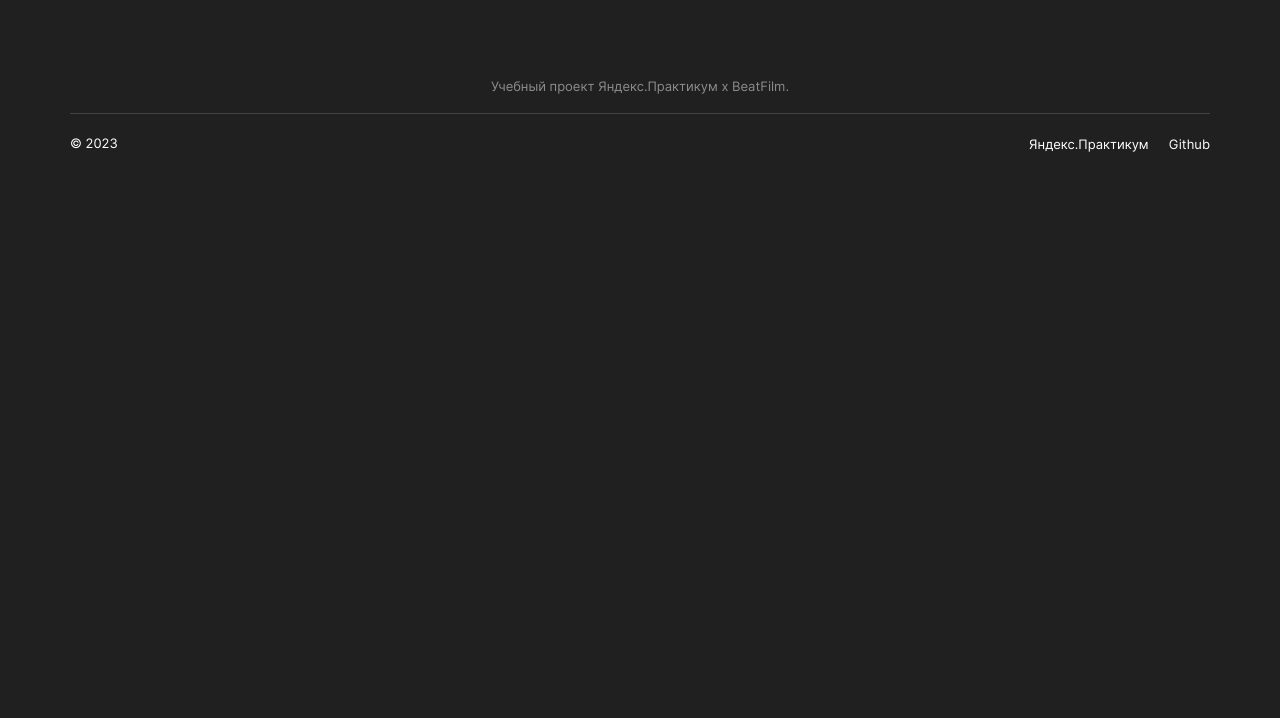
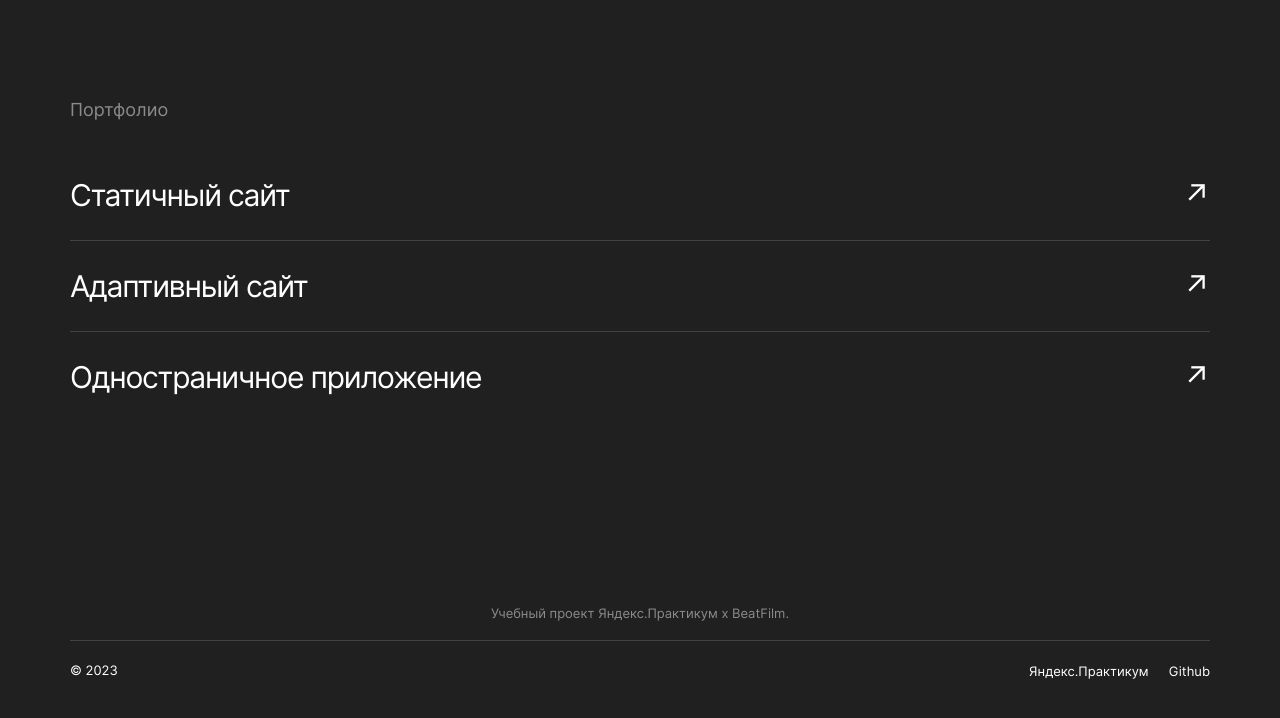
Before and after one commit to Evgeniy-Moskvin/movies-explorer-frontend, a React (Create React App) app: page / in a window 1280 px wide. Shown: the top 718 px of the page. Built offline with nearby package versions, Linux system fonts and the light colour scheme.

Commit message:
feat: сверстать компонент Portfolio

```diff
--- a/src/components/App/App.jsx
+++ b/src/components/App/App.jsx
@@ -1,11 +1,15 @@
 import './App.css';
 
+import Portfolio from '../Portfolio/Portfolio';
 import Footer from '../Footer/Footer';
 
 
 function App() {
   return (
-    <Footer/>
+    <>
+      <Portfolio/>
+      <Footer/>
+    </>
   )
 }
 
--- a/src/components/Footer/Footer.css
+++ b/src/components/Footer/Footer.css
@@ -10,7 +10,7 @@
   font-size: 13px;
   line-height: 1;
   text-align: center;
-  color: #8B8B8B;
+  color: #8b8b8b;
 }
 
 .footer__bottom {
--- a/src/components/Portfolio/Portfolio.css
+++ b/src/components/Portfolio/Portfolio.css
@@ -0,0 +1,57 @@
+.portfolio {
+  padding-top: 100px;
+  padding-bottom: 125px;
+}
+
+.portfolio__title {
+  margin: 0 0 50px 0;
+
+  font-weight: 400;
+  font-style: normal;
+  font-size: 18px;
+  line-height: 20px;
+  color: #8b8b8b;
+}
+
+.portfolio__links {
+  margin: 0;
+  padding: 0;
+
+  list-style: none;
+}
+
+.portfolio__links-item {
+  box-sizing: border-box;
+  margin: 0;
+  padding: 20px 0;
+
+  border-bottom: 1px solid #424242;
+}
+
+.portfolio__links-item:first-child {
+  padding-top: 0;
+}
+
+.portfolio__links-item:last-child {
+  padding-bottom: 0;
+
+  border-bottom: none;
+}
+
+.portfolio__link {
+  display: flex;
+  justify-content: space-between;
+  align-items: center;
+
+  font-weight: 400;
+  font-style: normal;
+  font-size: 30px;
+  line-height: 50px;
+  letter-spacing: -1.2px;
+  text-decoration: none;
+  color: #ffffff;
+}
+
+.portfolio__link::after {
+  content: "↗";
+}
--- a/src/components/Portfolio/Portfolio.jsx
+++ b/src/components/Portfolio/Portfolio.jsx
@@ -0,0 +1,25 @@
+import React from 'react';
+import './Portfolio.css';
+
+const Portfolio = () => {
+  return (
+    <section className="portfolio">
+      <div className="container">
+        <h2 className="portfolio__title">Портфолио</h2>
+        <ul className="portfolio__links">
+          <li className="portfolio__links-item">
+            <a href="https://github.com/Evgeniy-Moskvin/how-to-learn" target="_blank" rel="noreferrer" className="portfolio__link link-animate">Статичный сайт</a>
+          </li>
+          <li className="portfolio__links-item">
+            <a href="https://evgeniy-moskvin.github.io/russian-travel/" target="_blank" rel="noreferrer" className="portfolio__link link-animate">Адаптивный сайт</a>
+          </li>
+          <li className="portfolio__links-item">
+            <a href="https://evgeniy-moskvin.github.io/mesto/" target="_blank" rel="noreferrer" className="portfolio__link link-animate">Одностраничное приложение</a>
+          </li>
+        </ul>
+      </div>
+    </section>
+  );
+};
+
+export default Portfolio;
```
